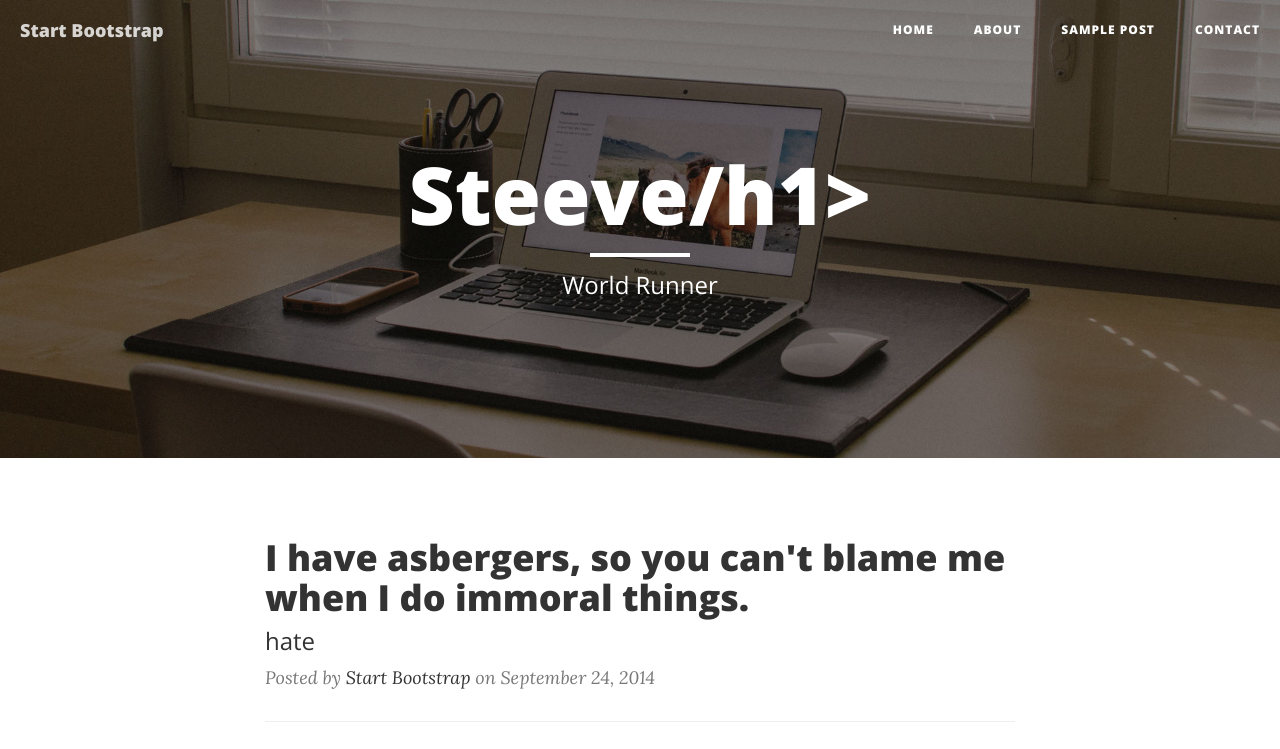
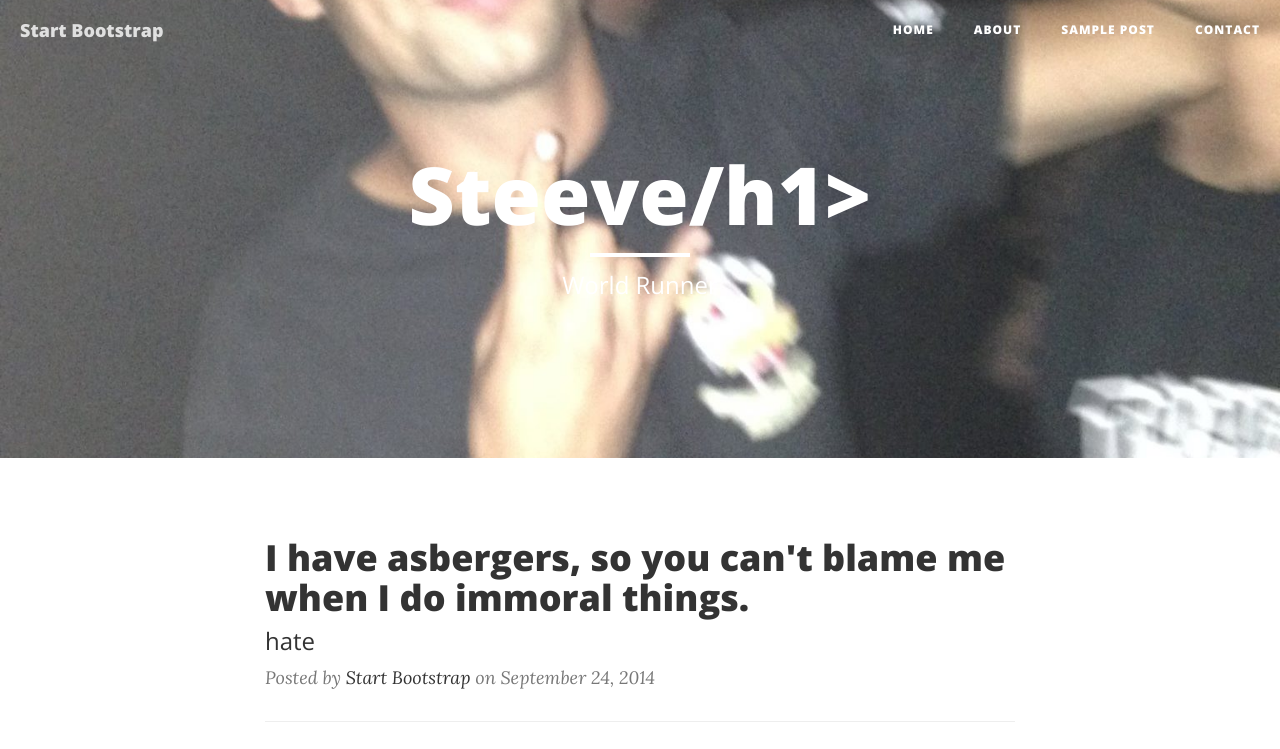
Before and after one commit to sdeavin1/sdeavin1.github.io, a website: page index.html in a window 1280 px wide. Shown: the top 749 px of the page. Drawn offline with nearby package versions, Linux system fonts and the light colour scheme.

Commit message:
Update index.html

```diff
--- a/index.html
+++ b/index.html
@@ -69,7 +69,7 @@
 
     <!-- Page Header -->
     <!-- Set your background image for this header on the line below. -->
-    <header class="intro-header" style="background-image: url('img/home-bg.jpg')">
+    <header class="intro-header" style="background-image: url('/img/me.JPG')">
         <div class="container">
             <div class="row">
                 <div class="col-lg-8 col-lg-offset-2 col-md-10 col-md-offset-1">
```
